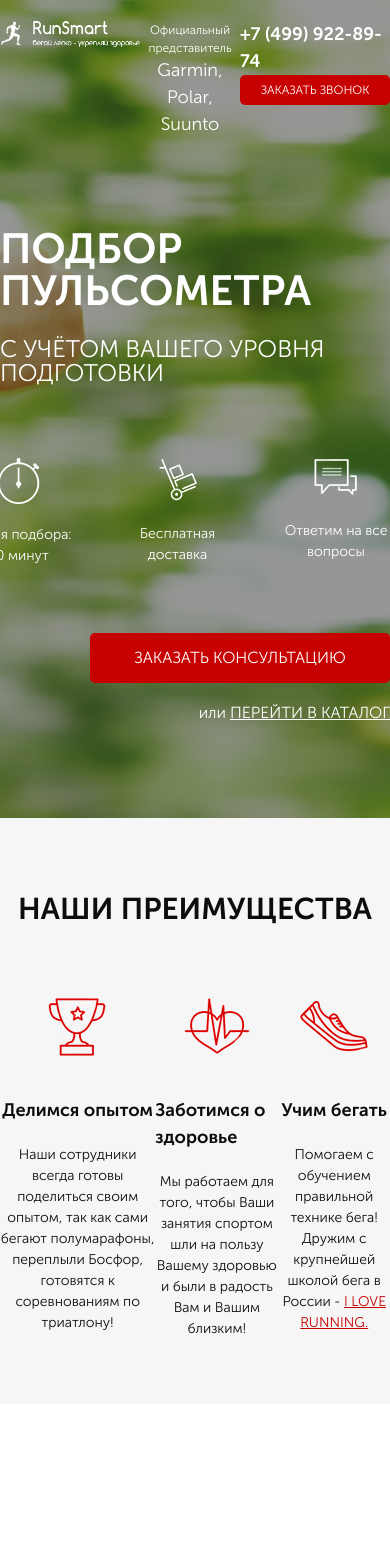
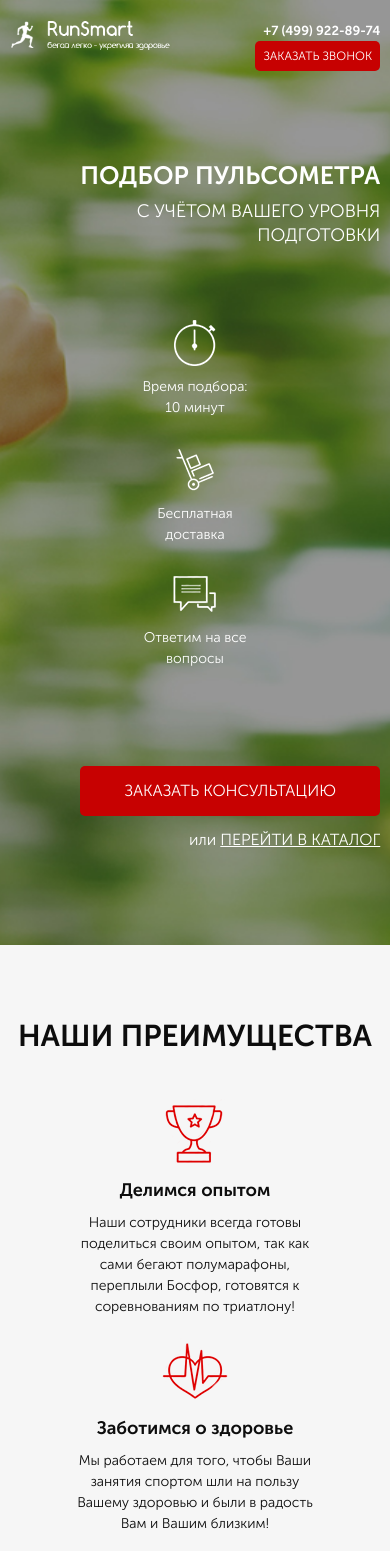
Before and after one commit to dreamdev1/pulse, a website: page src/index.html in a window 390 px wide. Shown: the top 1551 px of the page. Before the commit the page ends 1404 px from the top, so only its background shows below. Drawn offline with Linux system fonts and the light colour scheme.

Commit message:
second version, mobile adaptation two section

```diff
--- a/src/sass/blocks/_media.scss
+++ b/src/sass/blocks/_media.scss
@@ -1,2 +1,90 @@
-@media (max-width: 991px) {
+@media (max-width: 767px) {
+  .container {
+    width: 95%;
+  }
+  .header {
+    &__phone {
+      font-size: 16px;
+    }
+    &__logo {
+      width: 180px;
+    }
+    &__official {
+      font-size: 10px;
+      span {
+        font-size: 16px;
+      }
+    }
+  }
+  .promo {
+    &__header {
+      line-height: 30px;
+    }
+    &__link {
+      margin-top: 12px;
+    }
+  }
+  .advantages {
+    &__subtitle {
+      font-size: 15px;
+    }
+  }
 }
+
+@media (max-width: 575px) {
+  .header {
+    &__official {
+      display: none;
+    }
+    &__phone {
+      font-size: 13px;
+    }
+    &__logo {
+      width: 160px;
+    }
+    &__contacts {
+      button {
+        width: 125px;
+      }
+    }
+  }
+  .promo {
+    &__header {
+      font-size: 25px;
+    }
+    &__subheader {
+      margin-top: 0px;
+      font-size: 18px;
+      text-align: right;
+    }
+    &__icons {
+      flex-direction: column;
+      align-items: center;
+      width: 100%;
+    }
+    &__icon {
+      img {
+        margin-bottom: 10px;
+      }
+      margin-bottom: 30px;
+    }
+  }
+
+  .advantages {
+    &__wrapper {
+      flex-direction: column;
+      align-items: center;
+      margin-top: 25px;
+    }
+    &__item {
+      margin-top: 20px;
+    }
+    &__subtitle {
+      font-size: 18px;
+      margin-top: 8px;
+    }
+    &__descr {
+      margin-top: 8px;
+    }
+  }
+}
--- a/src/sass/style.scss
+++ b/src/sass/style.scss
@@ -7,8 +7,9 @@
   margin: 0 auto;
 }
 
-@import "blocks/media" @import "blocks/promo";
+@import "blocks/promo";
 @import "blocks/header";
 @import "blocks/buttons";
 @import "blocks/advantages";
 @import "blocks/titles";
+@import "blocks/media";
```
Also changed, not shown: src/css/style.min.css.
